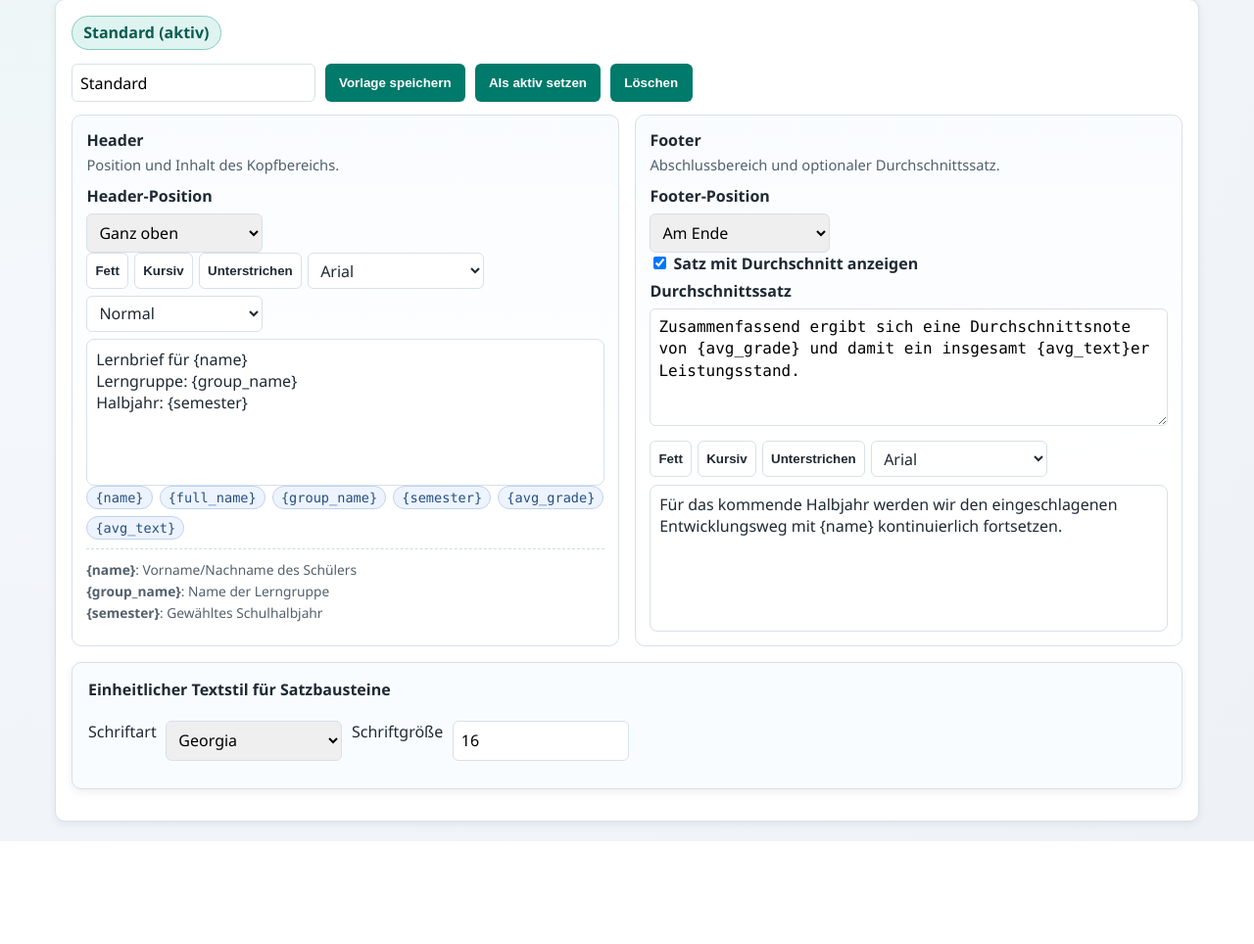
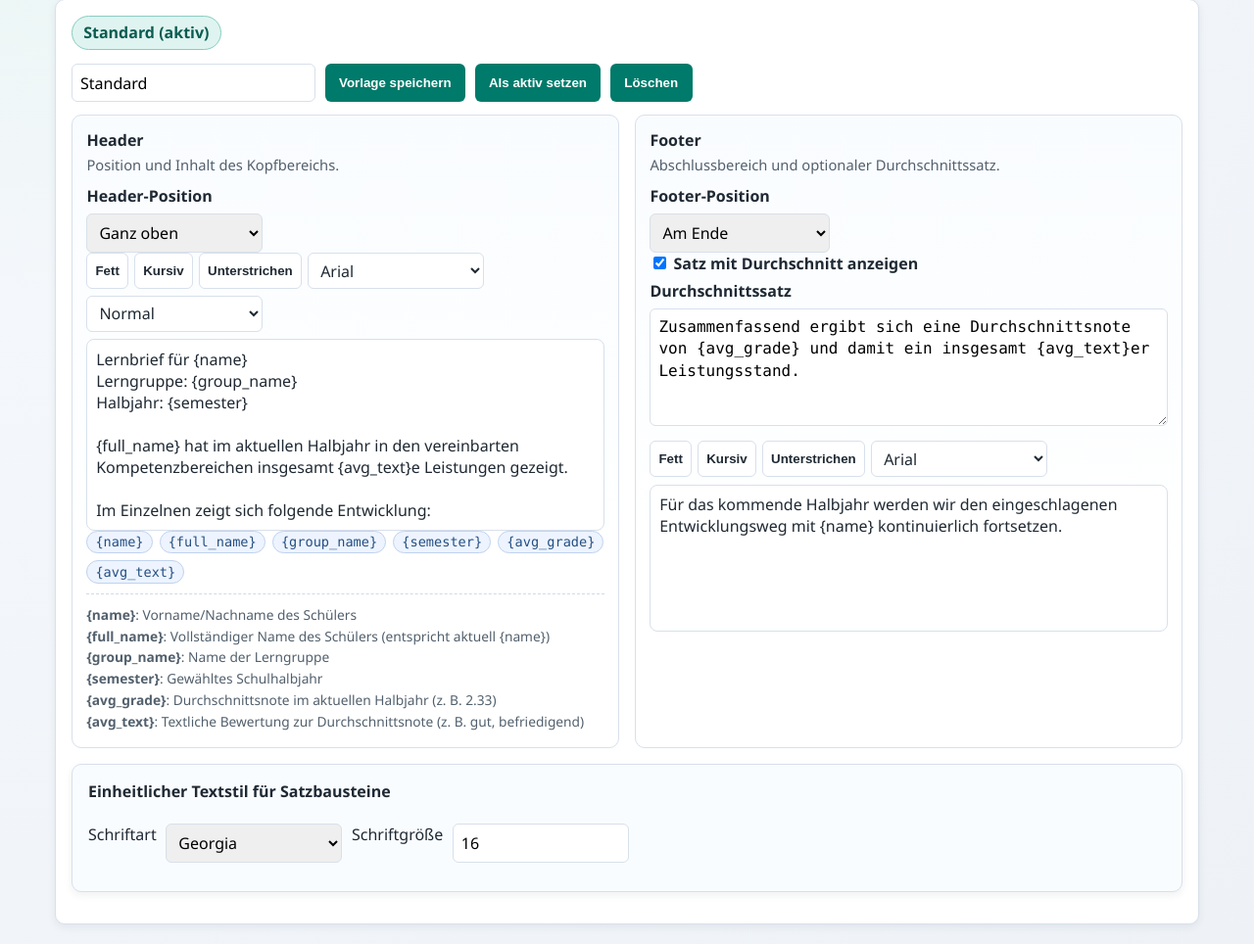
Before and after one commit to purfect/lernbrief-hub, a Flask app: page /letter-templates in a window 1280 px wide. Shown: the part 327-1291 px from the top of the page at 98% size. Before the commit the page ends 1186 px from the top, so only its background shows below. Run offline with Flask 3, Linux system fonts and the light colour scheme; data comes from the database, SQL or seed files in the repository; data that the repository does not hold is empty.

Commit message:
v1.3.0: editable intro in header and complete placeholder help

```diff
--- a/app.py
+++ b/app.py
@@ -596,7 +596,7 @@ def create_app() -> Flask:
             "INSERT OR IGNORE INTO app_settings (key, value) VALUES (?, ?)",
             (
                 "letter_header_template",
-                "Lernbrief für {name}\nLerngruppe: {group_name}\nHalbjahr: {semester}",
+                "Lernbrief für {name}\nLerngruppe: {group_name}\nHalbjahr: {semester}\n\n{full_name} hat im aktuellen Halbjahr in den vereinbarten Kompetenzbereichen insgesamt {avg_text}e Leistungen gezeigt.\n\nIm Einzelnen zeigt sich folgende Entwicklung:",
             ),
         )
         db.execute(
@@ -645,6 +645,31 @@ def create_app() -> Flask:
                     16,
                 ),
             )
+
+        # Migration: Make the lead-in sentence editable in the header for existing templates.
+        default_header_lead = (
+            "{full_name} hat im aktuellen Halbjahr in den vereinbarten Kompetenzbereichen "
+            "insgesamt {avg_text}e Leistungen gezeigt.<br><br>Im Einzelnen zeigt sich folgende Entwicklung:"
+        )
+        existing_templates = db.execute(
+            "SELECT id, header_html FROM letter_templates ORDER BY id ASC"
+        ).fetchall()
+        for tpl_row in existing_templates:
+            current_header = (tpl_row["header_html"] or "").strip()
+            if "vereinbarten Kompetenzbereichen" in current_header:
+                continue
+            if current_header:
+                updated_header = f"{current_header}<br><br>{default_header_lead}"
+            else:
+                updated_header = (
+                    "Lernbrief für {name}<br>Lerngruppe: {group_name}<br>Halbjahr: {semester}<br><br>"
+                    f"{default_header_lead}"
+                )
+            db.execute(
+                "UPDATE letter_templates SET header_html = ? WHERE id = ?",
+                (updated_header, tpl_row["id"]),
+            )
+
         db.execute("UPDATE letter_templates SET is_active = 0 WHERE id NOT IN (SELECT id FROM letter_templates WHERE is_active = 1)")
         active_count = db.execute("SELECT COUNT(*) AS c FROM letter_templates WHERE is_active = 1").fetchone()["c"]
         if active_count == 0:
@@ -852,18 +877,16 @@ def create_app() -> Flask:
             render_html_template(tpl["header_html"], format_values)
         )
         if not header_html.strip():
-            fallback = "Lernbrief für {name}<br>Lerngruppe: {group_name}<br>Halbjahr: {semester}"
+            fallback = (
+                "Lernbrief für {name}<br>Lerngruppe: {group_name}<br>Halbjahr: {semester}<br><br>"
+                "{full_name} hat im aktuellen Halbjahr in den vereinbarten Kompetenzbereichen insgesamt {avg_text}e Leistungen gezeigt.<br><br>"
+                "Im Einzelnen zeigt sich folgende Entwicklung:"
+            )
             header_html = normalize_inline_template_html(render_html_template(fallback, format_values))
 
         intro_html = ""
         if semester_intro:
             intro_html = ensure_sentence_punctuation(semester_intro)
-
-        lead_html = (
-            f"{student['full_name']} hat im aktuellen Halbjahr in den vereinbarten Kompetenzbereichen "
-            f"insgesamt {avg_text}e Leistungen gezeigt."
-            "<br><br>Im Einzelnen zeigt sich folgende Entwicklung:"
-        )
 
         body_paragraphs_html: list[str] = []
         for idx, row in enumerate(ratings, start=1):
@@ -933,9 +956,6 @@ def create_app() -> Flask:
 
         if header_position == "after_intro" and header_html:
             html_parts.append(f"<div class='letter-header'>{header_html}</div>")
-
-        if lead_html.strip():
-            html_parts.append(f"<p>{lead_html}</p>")
 
         body_clean = [p for p in body_paragraphs_html if p.strip()]
         for paragraph in body_clean:
--- a/templates/letter_templates.html
+++ b/templates/letter_templates.html
@@ -72,8 +72,11 @@
                 </div>
                 <div class="placeholder-help-list">
                     <p><strong>{name}</strong>: Vorname/Nachname des Schülers</p>
+                    <p><strong>{full_name}</strong>: Vollständiger Name des Schülers (entspricht aktuell {name})</p>
                     <p><strong>{group_name}</strong>: Name der Lerngruppe</p>
                     <p><strong>{semester}</strong>: Gewähltes Schulhalbjahr</p>
+                    <p><strong>{avg_grade}</strong>: Durchschnittsnote im aktuellen Halbjahr (z. B. 2.33)</p>
+                    <p><strong>{avg_text}</strong>: Textliche Bewertung zur Durchschnittsnote (z. B. gut, befriedigend)</p>
                 </div>
             </article>
 
```
Also changed, not shown: RELEASE_NOTES.md (+13 -0 lines).
